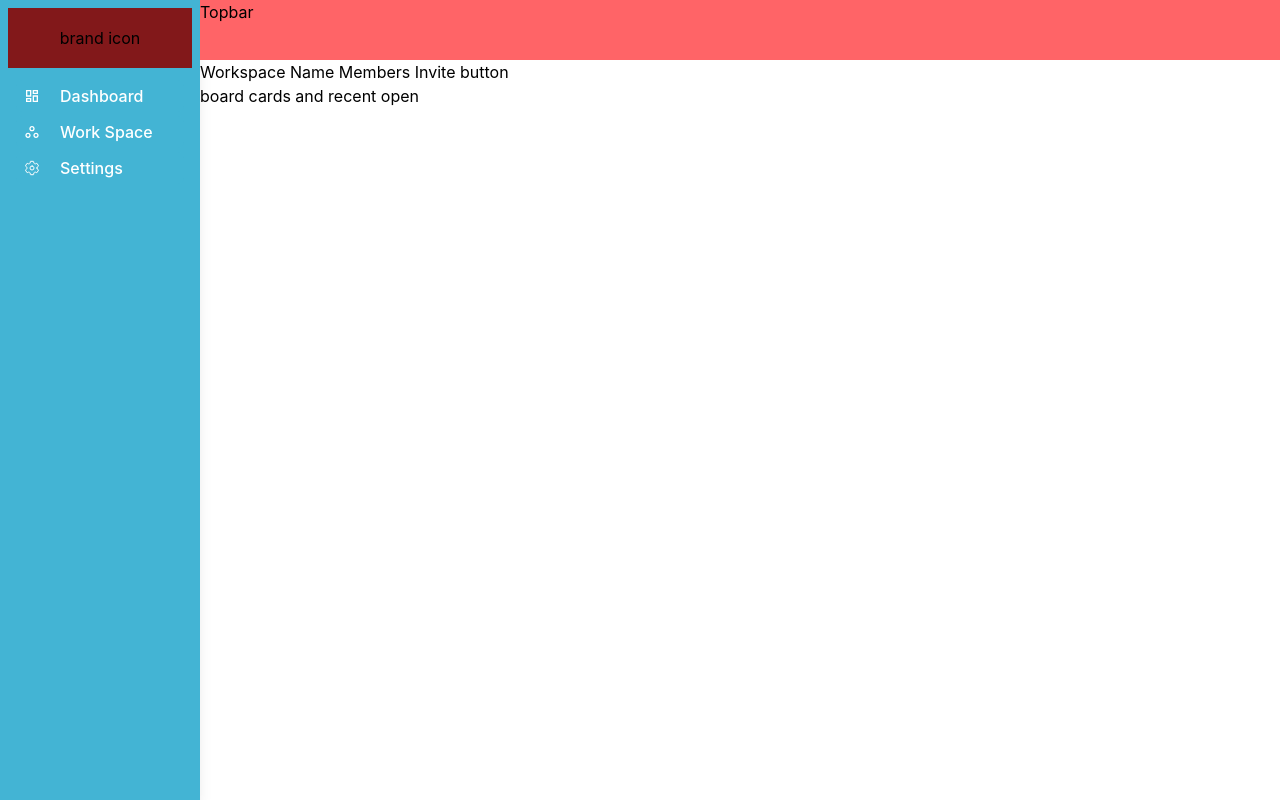
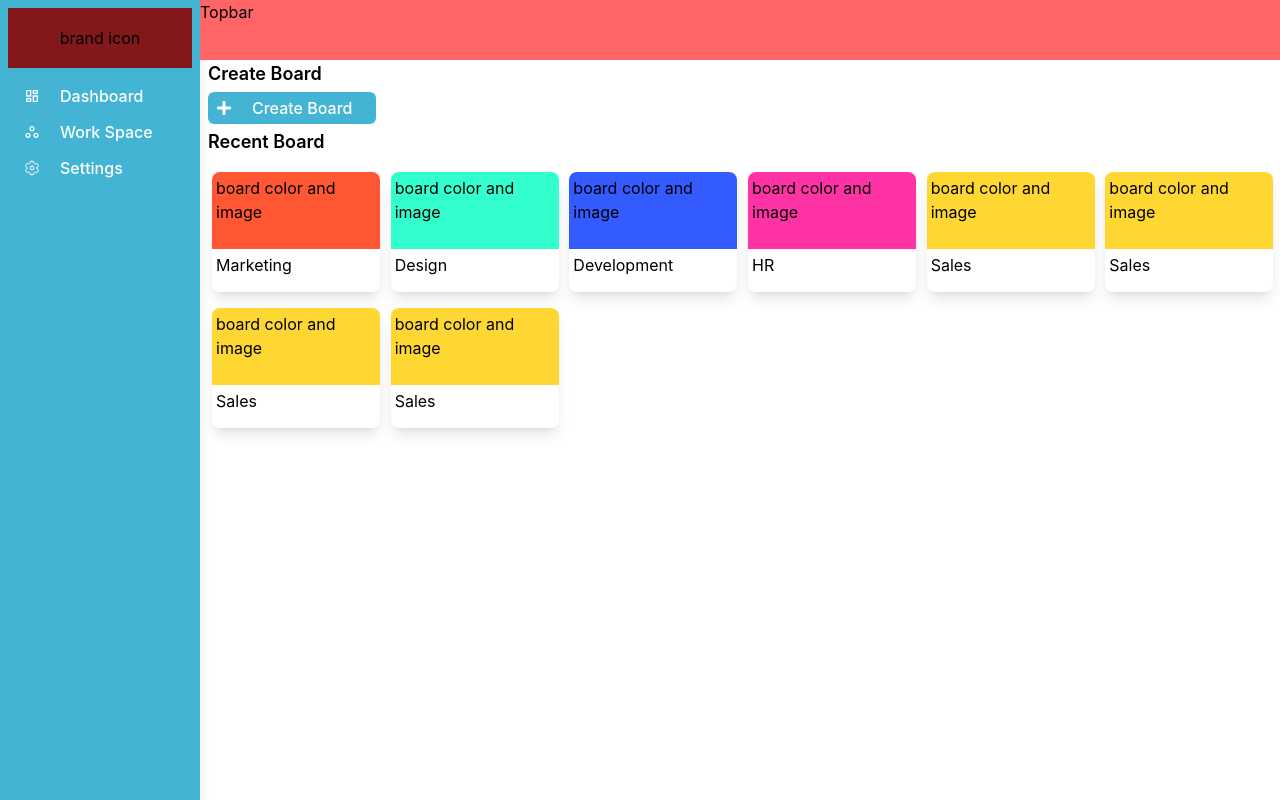
Before and after one commit to Danish-khan93/task-manager-pren, a React app in the folder task-manager-pern/frontend/: page /work-space in a window 1280 px wide. Built offline with nearby package versions, Linux system fonts and the light colour scheme; the HTML template or start-up script is replaced by a standard one.

Commit message:
making board card board screen (work in process)

```diff
--- a/task-manager-pern/frontend/src/component/CustomInput.tsx
+++ b/task-manager-pern/frontend/src/component/CustomInput.tsx
@@ -2,6 +2,7 @@
 // other things to add
 // onclick onblur and form use react hook form or formik
 // validation max min lngth type icon if password
+// error show remain
 
 import { useState, type FC } from "react";
 import { FaEye } from "react-icons/fa";
--- /dev/null
+++ b/task-manager-pern/frontend/src/component/CustomText.tsx
@@ -0,0 +1,26 @@
+import type { FC, ReactNode, JSX } from "react";
+
+type Props = {
+  children: ReactNode;
+  variant: "h1" | "h2" | "h3" | "h4" | "h5" | "h6" | "p";
+};
+
+const CustomText: FC<Props> = (props) => {
+  const { children, variant } = props;
+
+  const Component = variant as keyof JSX.IntrinsicElements; //Treat variant as a valid HTML tag that React can render
+
+  const styleText = {
+    h1: "text-xl font-bold text-typography",
+    h2: "text-xl font-semibold text-typography",
+    h3: "text-lg font-semibold text-typography",
+    h4: "text-lg font-medium text-typography",
+    h5: "text-md font-medium text-typography",
+    h6: "text-md font-normal text-typography",
+    p: "text-sm font-normal text-typography",
+  };
+
+  return <Component className={`${styleText[variant]}`}>{children}</Component>;
+};
+
+export default CustomText;
--- a/task-manager-pern/frontend/src/component/index.ts
+++ b/task-manager-pern/frontend/src/component/index.ts
@@ -2,5 +2,12 @@ import CustomButton from "./CustomButton";
 import CustomCheckBox from "./CustomCheckBox";
 import CustomInput from "./CustomInput";
 import CustomColorPicker from "./CustomColorPicker";
+import CustomText from "./CustomText";
 
-export { CustomButton, CustomCheckBox, CustomInput,CustomColorPicker };
+export {
+  CustomText,
+  CustomButton,
+  CustomCheckBox,
+  CustomInput,
+  CustomColorPicker,
+};
--- a/task-manager-pern/frontend/src/feature/workspace/component/BoardCards.tsx
+++ b/task-manager-pern/frontend/src/feature/workspace/component/BoardCards.tsx
@@ -1,8 +1,24 @@
+import type { FC } from "react";
+import { Link } from "react-router-dom";
+type Props = {
+  data: { id: number; name: string; color: string };
+};
+const BoardCards: FC<Props> = (props) => {
+  const { data } = props;
 
-const BoardCards = () => {
+  const {id,name,color} = data;
+  // link image or color code and name of the board board id
+console.log(id);
+
   return (
-    <div>BoardCards</div>
-  )
-}
+    <Link
+      to={"#"}
+      className="w-42 h-30 bg-white rounded-lg flex flex-col overflow-hidden shadow-lg"
+    >
+      <div style={{backgroundColor:color}} className="flex-2 p-1">board color and image</div>
+      <div className="flex-1 p-1">{name}</div>
+    </Link>
+  );
+};
 
-export default BoardCards
+export default BoardCards;
--- /dev/null
+++ b/task-manager-pern/frontend/src/feature/workspace/pages/Board.tsx
@@ -0,0 +1,8 @@
+
+const Board = () => {
+  return (
+    <div>list and card</div>
+  )
+}
+
+export default Board
--- a/task-manager-pern/frontend/src/feature/workspace/pages/WorkSpace.tsx
+++ b/task-manager-pern/frontend/src/feature/workspace/pages/WorkSpace.tsx
@@ -1,9 +1,40 @@
+import { CustomButton, CustomText } from "../../../component";
+import BoardCards from "../component/BoardCards";
+
+const boards = [
+  { id: 1, name: "Marketing", color: "#FF5733" },
+  { id: 2, name: "Design", color: "#33FFCE" },
+  { id: 3, name: "Development", color: "#335BFF" },
+  { id: 4, name: "HR", color: "#FF33A6" },
+  { id: 5, name: "Sales", color: "#FFD733" },
+  { id: 6, name: "Sales", color: "#FFD733" },
+  { id: 7, name: "Sales", color: "#FFD733" },
+  { id: 8, name: "Sales", color: "#FFD733" },
+];
+
 const WorkSpace = () => {
   return (
-    <div>
-      <div>Workspace Name Members Invite button</div>
-      <div>board cards and recent open </div>
-    </div>
+    <main>
+      <section>
+        <CustomText variant="h3">Create Board</CustomText>
+        <div className="w-30">
+          <CustomButton
+            label="Create Board"
+            icon={"plus"}
+            type="button"
+            variant="iconText"
+          />
+        </div>
+      </section>
+      <section>
+        <CustomText variant="h3">Recent Board</CustomText>
+        <div className="mx-1 grid grid-cols-6 gap-4 my-4">
+          {boards?.map((value) => {
+            return <BoardCards key={value?.id} data={value} />;
+          })}
+        </div>
+      </section>
+    </main>
   );
 };
 
--- a/task-manager-pern/frontend/src/index.css
+++ b/task-manager-pern/frontend/src/index.css
@@ -6,4 +6,6 @@
   /* --color-primary: oklch(0.72 0.11 178); */
   /* blue */
   --color-primary: oklch(0.72 0.11 220);
+  --color-text: oklch(0 0 0);
+  /* --color-typography: oklch(0.72 0.11 220); */
 }
--- a/task-manager-pern/frontend/src/layout/mainLayout/MainLayout.tsx
+++ b/task-manager-pern/frontend/src/layout/mainLayout/MainLayout.tsx
@@ -11,19 +11,20 @@ const MainLayout: FC<Props> = (props) => {
   const { children } = props;
   return (
     <div className="flex">
-      <div className="h-screen">
+      <div className="h-screen sticky top-0">
         <Sidebar />
       </div>
       <div className="w-full">
-        <div className="h-15">
+        <div className="h-15 sticky top-0">
           <Topbar />
         </div>
-        <div>{children}</div>
-        <Outlet/>
+        <div className="mx-2">
+          {children}
+
+          <Outlet />
+        </div>
       </div>
     </div>
-
-
   );
 };
 
--- a/task-manager-pern/frontend/src/router/routesConfig.tsx
+++ b/task-manager-pern/frontend/src/router/routesConfig.tsx
@@ -6,7 +6,7 @@ import WhiteLabel from "../feature/settings/whiteLabeling/pages/WhiteLabel";
 import MainLayout from "../layout/mainLayout/MainLayout";
 import WorkSpace from "../feature/workspace/pages/WorkSpace";
 import Settings from "../feature/settings/pages/Settings";
-
+import Board from "../feature/workspace/pages/Board";
 export const routes = createBrowserRouter([
   {
     path: "/",
@@ -30,6 +30,10 @@ export const routes = createBrowserRouter([
         element: <WorkSpace />,
       },
       {
+        path: "/work-space/:id",
+        element: <Board />,
+      },
+      {
         path: "/settings",
         element: <Settings />,
       },
```
